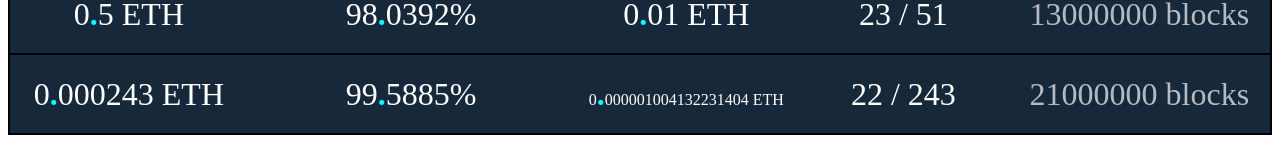
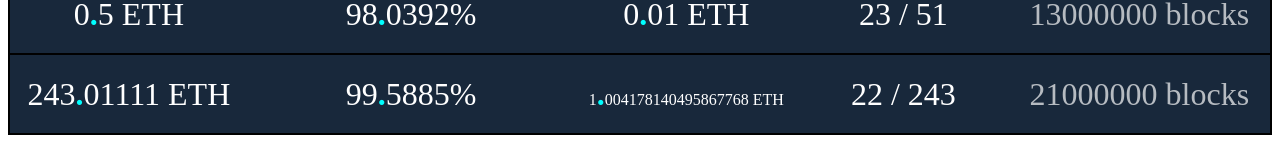
Before and after one commit to tmisirpash/scapegroatv2, a React app: page / in a window 1280 px wide. Shown: the part 406-572 px from the top of the page. Built offline with nearby package versions, Linux system fonts and the light colour scheme; no server answers; the HTML template or start-up script is replaced by a standard one.

Commit message:
truncate zeros for reward as well

```diff
--- a/src/components/PaginatedTable.tsx
+++ b/src/components/PaginatedTable.tsx
@@ -20,7 +20,7 @@
   },
   {
     address: '0x3',
-    stake: BigNumber.from('243000000000000'),
+    stake: BigNumber.from('243011110000000000000'),
     players: 243,
     queuePtr: 22,
     revealBlockNumber: BigNumber.from('21000000'),
--- a/src/components/TableRow.tsx
+++ b/src/components/TableRow.tsx
@@ -36,11 +36,8 @@
   displayStake = stakePeriod > 4 ? displayStake.substring(0, displayStake.indexOf('.')) : displayStake;
   displayReward = rewardPeriod > 4 ? displayReward.substring(0, displayReward.indexOf('.')) : displayReward;
 
-  // console.log(displayStake);
-  // console.log(stakePeriod)
   displayStake = /^[0]*$/.test(displayStake.slice(stakePeriod + 1)) ? displayStake.slice(0, stakePeriod) : displayStake;
-
-  // console.log(displayStake);
+  displayReward = /^[0]*$/.test(displayReward.slice(rewardPeriod + 1)) ? displayReward.slice(0, rewardPeriod) : displayReward;
 
   if (displayStake.length > 10) {
     stakeFontSize = '1rem';
```
